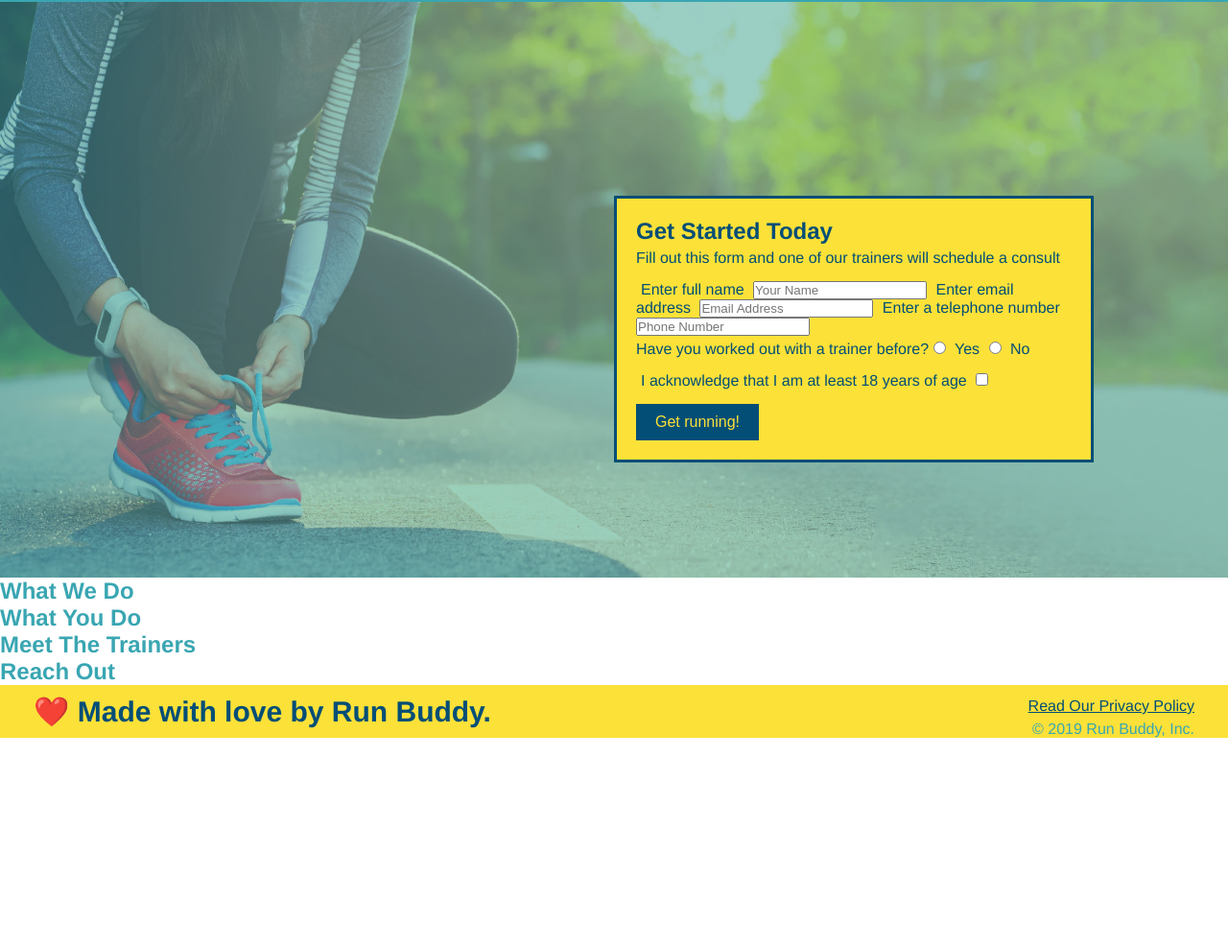
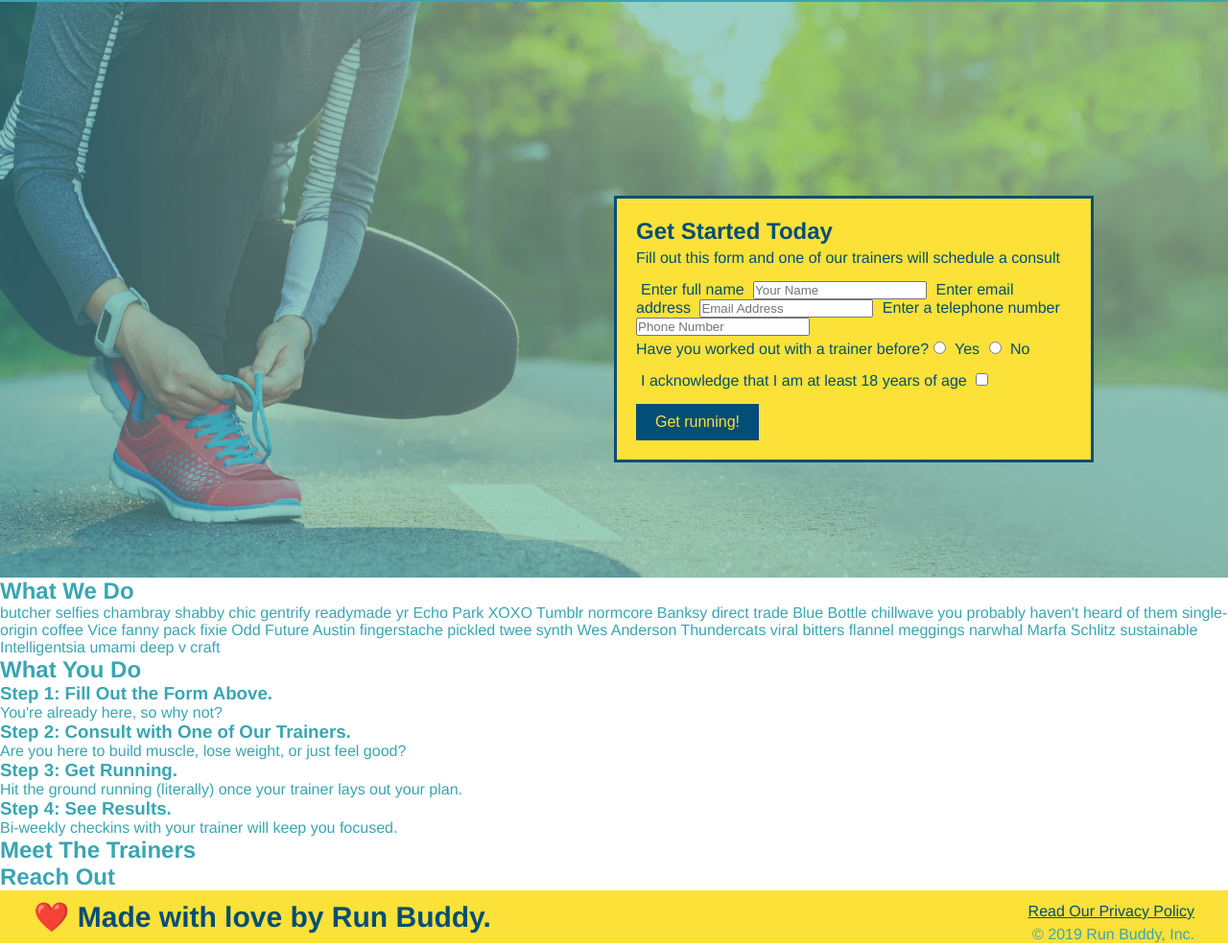
Before and after one commit to mymy-4242/run-buddy2, a plain HTML site: page index.html in a window 1280 px wide. Shown: the part 80-1066 px from the top of the page at 96% size. Before the commit the page ends 852 px from the top, so only its background shows below. Drawn offline with Linux system fonts and the light colour scheme.

```diff
--- a/index.html
+++ b/index.html
@@ -64,13 +64,36 @@
         </section>
 
         <!--"what we do"section-->
-        <section>
+        <section id="what-we-do">
            <h2>What We Do</h2>
+           <p>
+               butcher selfies chambray shabby chic gentrify readymade yr Echo Park XOXO Tumblr normcore Banksy direct trade Blue Bottle chillwave you probably haven't heard of them single-origin coffee Vice fanny pack fixie Odd Future Austin fingerstache pickled twee synth Wes Anderson Thundercats viral bitters flannel meggings narwhal Marfa Schlitz sustainable Intelligentsia umami deep v craft
+           </p>
         </section>
 
         <!--"what you do" section-->
-        <section>
+        <section id="what-you-do">
             <h2>What You Do</h2>
+
+            <div>
+                <h3>Step 1: Fill Out the Form Above.</h3>
+                <p>You're already here, so why not?</p>
+            </div>
+
+            <div>
+                <h3>Step 2: Consult with One of Our Trainers.</h3>
+                <p>Are you here to build muscle, lose weight, or just feel good?</p>
+            </div>
+
+            <div>
+                <h3>Step 3: Get Running.</h3>
+                <p>Hit the ground running (literally) once your trainer lays out your plan.</p>
+            </div>
+
+            <div>
+                <h3>Step 4: See Results.</h3>
+                <p>Bi-weekly checkins with your trainer will keep you focused.</p>
+            </div>
         </section>
 
         <!--"meet the trainers" section-->
```
Also changed, not shown: assets/images/step-1.svg (added), assets/images/step-2.svg (added), assets/images/step-3.svg (added), assets/images/step-4.svg (added).
